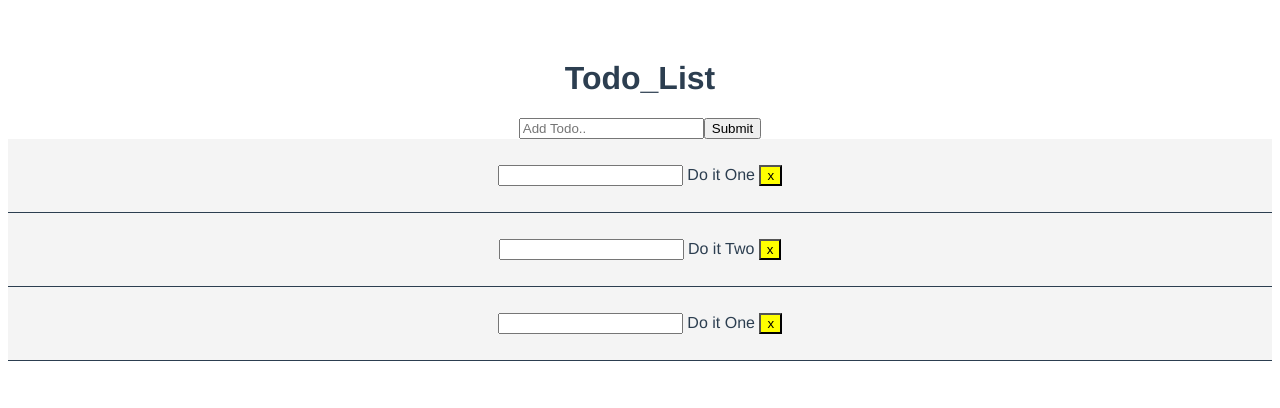
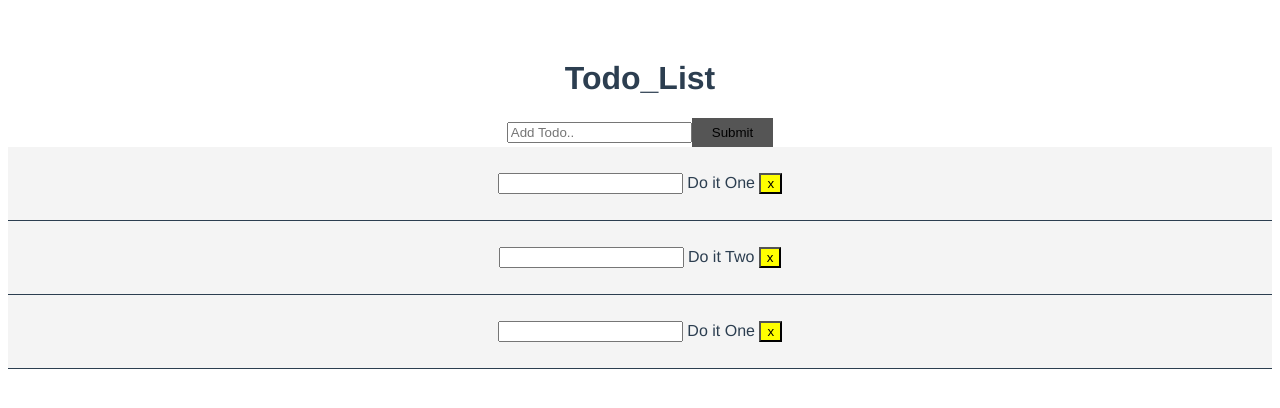
Before and after one commit to Chezo25/Todo-app, a Vue app: page / in a window 1280 px wide. Shown: the top 408 px of the page. Built offline with nearby package versions, Linux system fonts and the light colour scheme.

Commit message:
to do wrap up
finish build that componment

```diff
--- a/package.json
+++ b/package.json
@@ -9,6 +9,7 @@
   },
   "dependencies": {
     "core-js": "^3.6.5",
+    "uuid": "^8.3.2",
     "vue": "^3.0.0"
   },
   "devDependencies": {
--- a/src/App.vue
+++ b/src/App.vue
@@ -1,7 +1,7 @@
 <template>
     <div id="app">
       <Header/>
-      <AddTodo/>
+      <AddTodo v-on:add-todo="addTodo" />
      <Todos v-bind:todos="todos" v-on:del-todo="deleteTodo" />
 
     </div>
@@ -44,6 +44,9 @@
       methods: {
         deleteTodo(id) {
           this.todos = this.filter(todo => todo.id !==id);
+        },
+        AddTodo(newTodo) {
+          this.todos = [...this.todos, newTodo];
         }
       }
 }
@@ -58,4 +61,13 @@
   color: #2c3e50;
   margin-top: 60px;
 }
+
+.btn {
+  display: inline-block;
+  border:none;
+  background:#555;
+  color:id=#fff;
+  padding:7px 20px;
+  cursor: pointer;
+}
 </style>
--- a/src/components/AddTodo.vue
+++ b/src/components/AddTodo.vue
@@ -1,15 +1,35 @@
 <template>
   <div>
-      <form>
-          <input type="text" name="title" placeholder="Add Todo..">
+      <form @submit="addTodo">
+          <input type="text" v-model="title" name="title" placeholder="Add Todo..">
           <input type="submit" value="Submit" class="btn">
       </form>
   </div>
 </template>
 
 <script>
+import uuid from 'uuid'
 export default {
     name: 'AddTodo',
+    data() {
+        return {
+            title: ''
+        }
+    },
+    methods : {
+        addTodo(e) {
+            e.preventDefault();
+            const newTodo ={
+                id: uuid.v4(),
+                title: this.title,
+                comment: false
+            }
+            // Send up to parent
+            this.$emit('add-todo', newTodo);
+
+            this.title = '';
+        }
+    }
 }
 </script>
 
```
Also changed, not shown: 1 other file (tests, documents, lock files or other folders).
